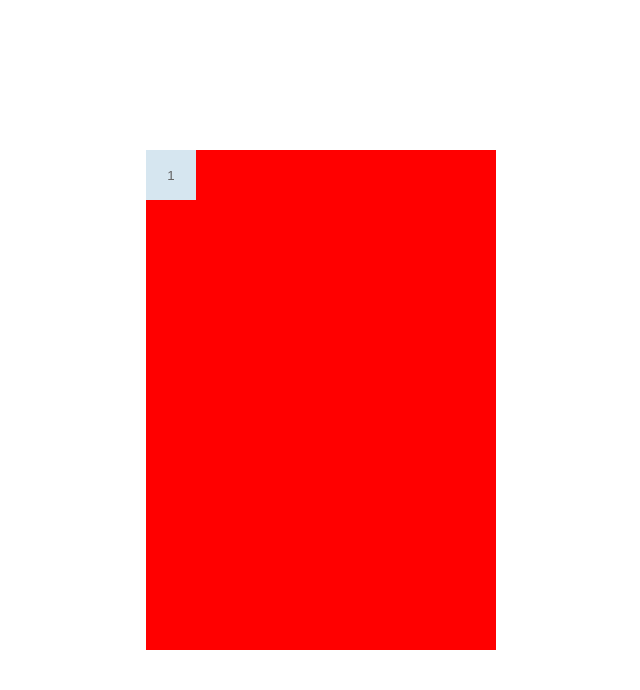
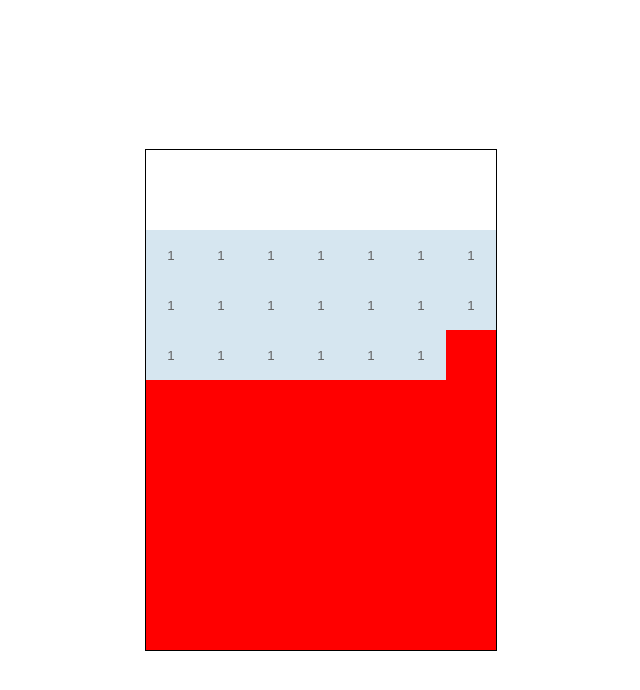
Before and after one commit to D4vc-198/Calculadora, a React (Create React App) app: page / in a window 1280 px wide. Shown: the top 690 px of the page, without its empty margins (319-959 px from the left). Built offline with nearby package versions, Linux system fonts and the light colour scheme.

Commit message:
screen container and buttons container added

```diff
--- a/src/App.js
+++ b/src/App.js
@@ -5,7 +5,29 @@ import "./styles/App.css";
 function App() {
   return (
     <div className="calculator-container">
-      <CustomButton typeButton="number" label="1" />
+      <div className="calculator-screen-container"></div>
+      <div className="calculator-buttons-container">
+        <CustomButton typeButton="number" label="1" />
+        <CustomButton typeButton="number" label="1" />
+        <CustomButton typeButton="number" label="1" />
+        <CustomButton typeButton="number" label="1" />
+        <CustomButton typeButton="number" label="1" />
+        <CustomButton typeButton="number" label="1" />
+        <CustomButton typeButton="number" label="1" />
+        <CustomButton typeButton="number" label="1" />
+        <CustomButton typeButton="number" label="1" />
+        <CustomButton typeButton="number" label="1" />
+        <CustomButton typeButton="number" label="1" />
+        <CustomButton typeButton="number" label="1" />
+        <CustomButton typeButton="number" label="1" />
+        <CustomButton typeButton="number" label="1" />
+        <CustomButton typeButton="number" label="1" />
+        <CustomButton typeButton="number" label="1" />
+        <CustomButton typeButton="number" label="1" />
+        <CustomButton typeButton="number" label="1" />
+        <CustomButton typeButton="number" label="1" />
+        <CustomButton typeButton="number" label="1" />
+      </div>
     </div>
   );
 }
--- a/src/styles/App.css
+++ b/src/styles/App.css
@@ -9,4 +9,17 @@ body {
   width: 350px;
   height: 500px;
   background-color: red;
+  border: 1px solid #000;
 }
+
+.calculator-screen-container {
+  width: 100%;
+  height: 80px;
+  background-color: #FFF;
+}
+
+.calculator-buttons-container {
+  width: 100%;
+  /* 500 - 80 = 420 */
+  height: 100%;
+}
```
